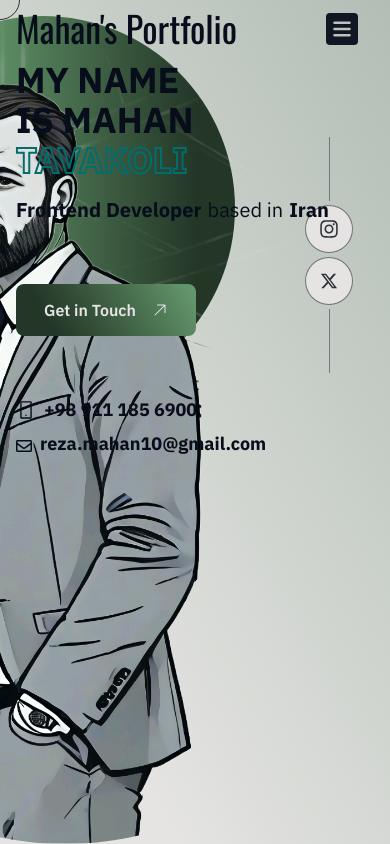
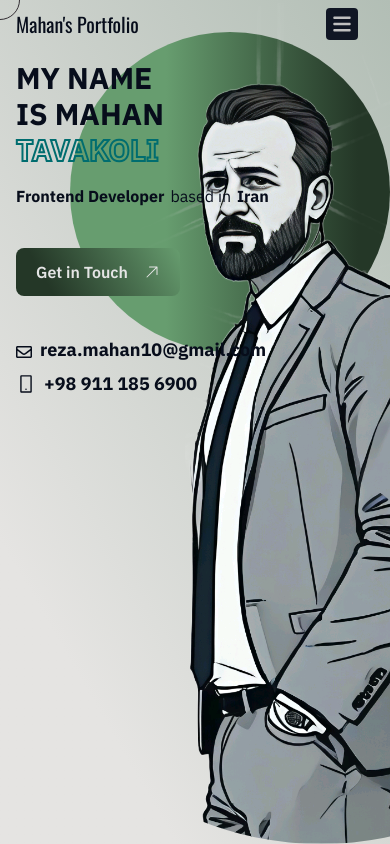
Before and after one commit to Mahaan10/personalPortfolio, a React (Vite) app: page / in a window 390 px wide. Built offline with nearby package versions, Linux system fonts and the light colour scheme.

Commit message:
edit home page responsive...

```diff
--- a/src/components/Home.jsx
+++ b/src/components/Home.jsx
@@ -21,7 +21,7 @@ function Home() {
     <div className="flex justify-between font-ibm ml-4" data-aos="fade-down">
       <div className="flex flex-col pt-[60px] z-50">
         <h1
-          className="lg:text-7xl text-4xl font-extrabold uppercase mb-4"
+          className="lg:text-7xl sm:text-4xl text-3xl font-extrabold uppercase mb-4"
           data-aos="fade-left"
           data-aos-duration="1500"
         >
@@ -33,12 +33,12 @@ function Home() {
             Tavakoli
           </span>
         </h1>
-        <div className="lg:text-3xl text-xl mb-10">
+        <div className="lg:text-3xl sm:text-2xl text-base mb-5">
           <span className="font-extrabold mr-1.5">Frontend Developer</span>
           based in
           <span className="font-extrabold ml-1.5">Iran</span>
         </div>
-        <div className="my-5">
+        <div className="mt-5">
           <button className="btn">
             <Link
               className="flex items-center justify-between gap-x-4"
@@ -49,26 +49,34 @@ function Home() {
             </Link>
           </button>
         </div>
-        <div className="flex items-center justify-between flex-wrap mt-10 font-bold gap-y-1.5 lg:gap-y-0">
-          <div className="flex items-center justify-center gap-x-2">
+        <div className="flex justify-between flex-wrap flex-col-reverse lg:flex-row mt-10 font-bold gap-y-1.5 lg:gap-y-0">
+          <div className="flex items-center gap-x-2">
             <AiOutlineMobile className="w-5 h-5" />
             <span className="text-lg">+98 911 185 6900</span>
           </div>
-          <div className="flex items-center justify-center gap-x-2">
+          <div className="flex items-center  gap-x-2">
             <FaRegEnvelope className="w-4 h-4 mt-1" />
             <span className="text-lg">reza.mahan10@gmail.com</span>
           </div>
         </div>
       </div>
       <div className="flex justify-center items-center">
-        <div className="-bg-linear-90 from-10% to-70% from-myrtle-green to-persian-green dark:from-eerie-black dark:to-indigo-dye w-96 h-96 rounded-full absolute right-0 top-0 bottom-0 mr-[155px] mt-4 transition-colors duration-700"></div>
+        <div className="-bg-linear-90 from-10% to-70% from-myrtle-green to-persian-green dark:from-eerie-black dark:to-indigo-dye w-80 h-80 sm:w-96 sm:h-96 rounded-full absolute right-0 top-0 bottom-0  sm:mr-[155px] lg:mt-4 mt-8 transition-colors duration-700"></div>
 
+        {/* <div
+          className="bg-[url('/images/20250310_032629edit.png')] absolute right-0 top-0 bottom-0  sm:w-[650px] h-screen w-96 bg-cover object-contain bg-no-repeat sm:bg-center rounded-full"
+          data-aos="fade-right"
+          data-aos-duration="1500"
+        ></div> */}
         <div
-          className="bg-[url('/images/20250310_032629edit.png')] absolute right-0 top-0 bottom-0 w-[650px] h-screen bg-contain object-cover bg-no-repeat bg-center rounded-full"
+          className="bg-[url('/images/20250310_032629edit.png')] absolute sm:right-0 -right-64 top-0 bottom-0 w-[650px] h-screen bg-contain object-contain bg-no-repeat bg-center rounded-full"
           data-aos="fade-right"
           data-aos-duration="1500"
         ></div>
-        <div className="space-y-12" data-aos="zoom-in-up">
+        <div
+          className="space-y-12 sm:flex sm:flex-col hidden"
+          data-aos="zoom-in-up"
+        >
           <div
             className="w-0.5 h-16 border-r border-dark-grayish-blue/60 dark:border-dark-grayish-blue opacity-60 absolute right-[60px] -top-16 bottom-0"
             data-aos="fade-right"
--- a/src/components/Sidebar.jsx
+++ b/src/components/Sidebar.jsx
@@ -29,7 +29,7 @@ function Sidebar() {
       {/* Mobile Navbar */}
       <div className="lg:hidden flex items-center justify-between fixed top-2 z-50 w-full bg-inherit">
         <div className="font-header-title pl-4">
-          <Link to="/" className="text-4xl">
+          <Link to="/" className="sm:text-4xl text-xl">
             Mahan&apos;s Portfolio
           </Link>
         </div>
@@ -45,7 +45,7 @@ function Sidebar() {
 
       {/* Sidebar */}
       <div
-        className={`w-[325px] flex fixed top-0 bottom-0 lg:left-0 z-40 h-screen bg-silver dark:bg-rich-black flex-col transition-all duration-700 ease-in-out font-ibm text-lg ${
+        className={`md:w-[325px] w-[284px] flex fixed top-0 bottom-0 lg:left-0 z-40 h-screen bg-silver dark:bg-rich-black flex-col transition-all duration-700 ease-in-out font-ibm text-lg ${
           isOpen ? "translate-x-0 left-0" : "-translate-x-full -left-96"
         }`}
       >
--- a/src/index.css
+++ b/src/index.css
@@ -35,7 +35,7 @@
   }
 
   .btn {
-    @apply cursor-pointer py-3.5 px-7 inline-flex items-center justify-center transition-colors ease-in-out duration-500 -bg-linear-300 from-20% dark:from-indigo-dye dark:to-green-blue to-persian-green from-myrtle-green to-100% rounded-lg font-semibold hover:from-persian-green dark:hover:from-green-blue dark:hover:to-indigo-dye hover:to-myrtle-green hover:from-0% hover:to-50% text-neutral-200;
+    @apply cursor-pointer lg:py-3.5 lg:px-7 py-3 px-5 inline-flex items-center justify-center transition-colors ease-in-out duration-700 -bg-linear-300 from-20% dark:from-indigo-dye dark:to-green-blue to-persian-green from-myrtle-green to-100% rounded-lg font-semibold hover:from-persian-green dark:hover:from-green-blue dark:hover:to-indigo-dye hover:to-myrtle-green hover:from-0% hover:to-50% text-neutral-200;
   }
 }
 
```
